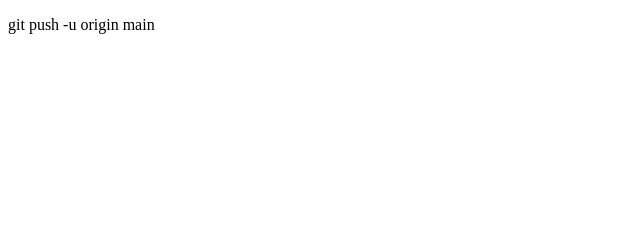
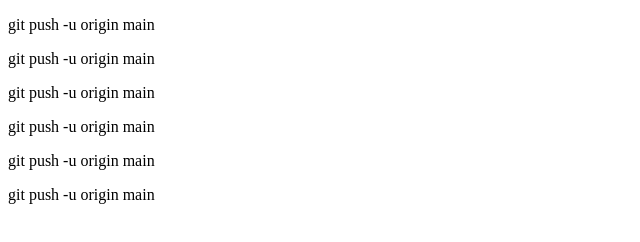
Before and after one commit to NGUYENTAMLONG/GITHUB, a plain HTML site: page index.html in a window 1280 px wide. Shown: the whole page, without its empty margins (0-640 px from the left). Drawn offline with Linux system fonts and the light colour scheme.

```diff
--- a/index.html
+++ b/index.html
@@ -8,5 +8,11 @@
 </head>
 <body>
     <p> git push -u origin main</p>
+    <p> git push -u origin main</p>
+    <p> git push -u origin main</p>
+    <p> git push -u origin main</p>
+    <p> git push -u origin main</p>
+    <p> git push -u origin main</p>
+
 </body>
 </html>
```
